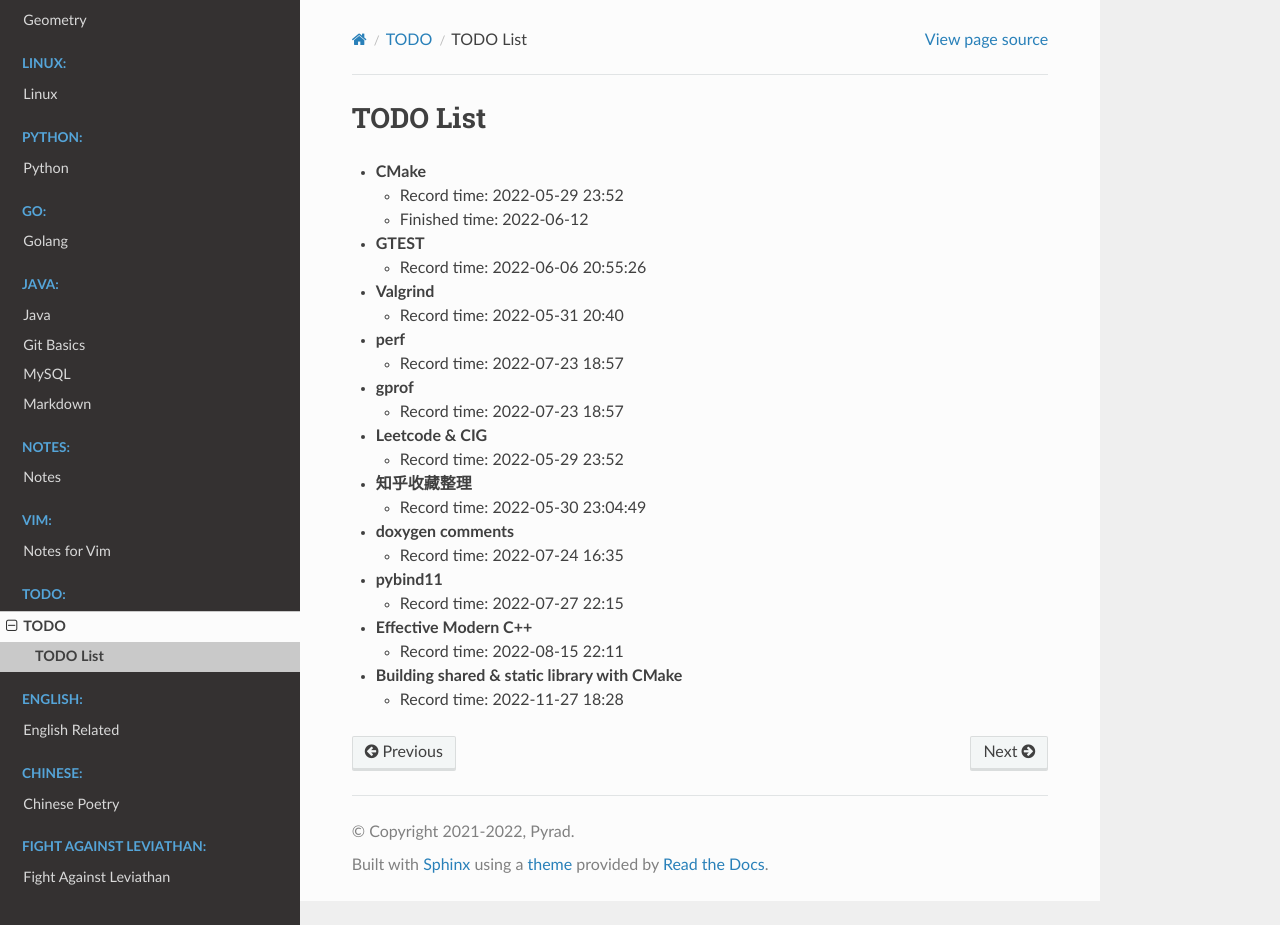
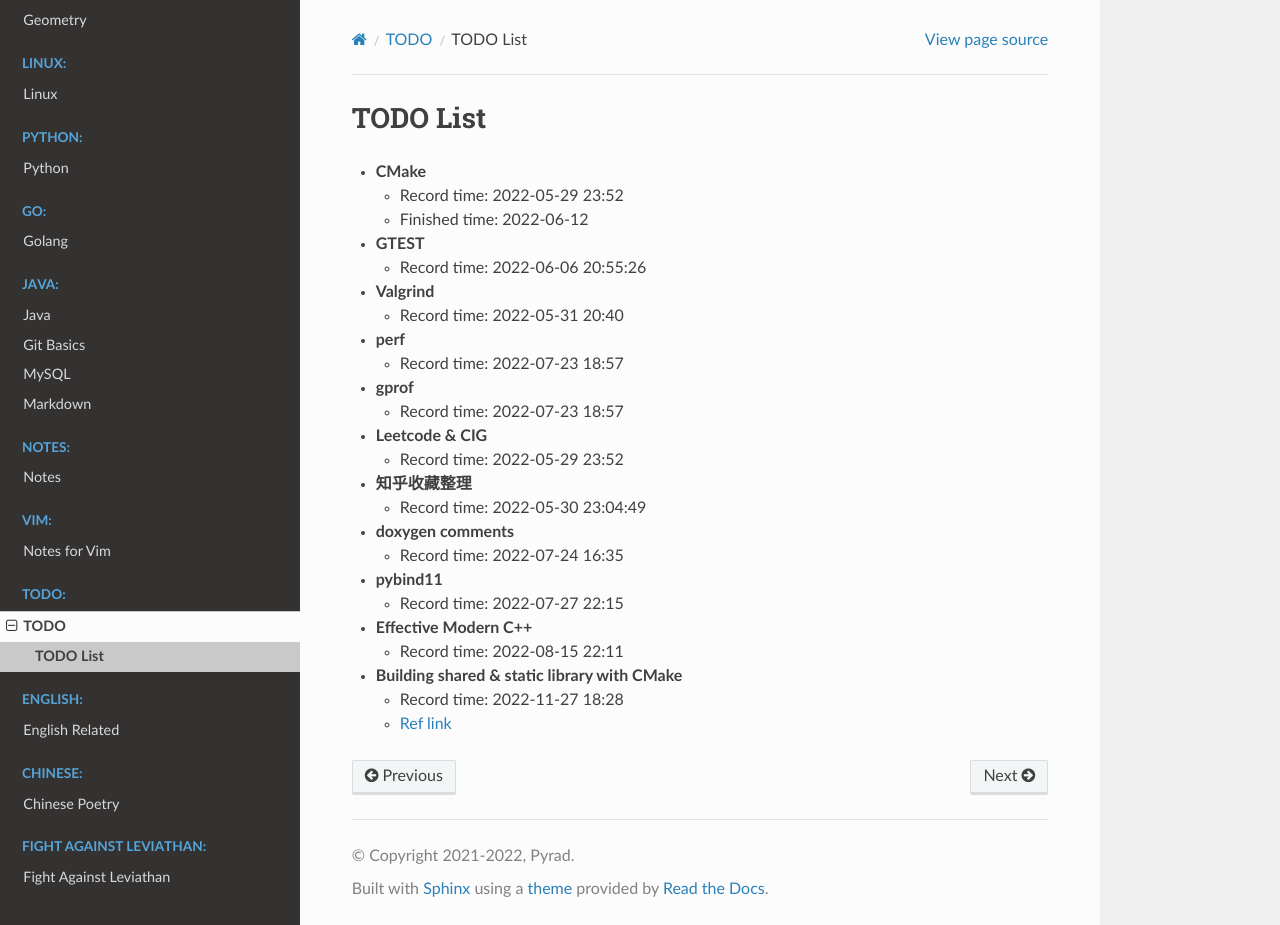
Before and after one commit to Pyrad/pyradnotes, a Sphinx documentation site: the page built from source/TODO/todo.md, in a window 1280 px wide and 925 px high. Built offline with Sphinx 7.4.7 and the Read the Docs theme 2.0.0, drawn with Linux system fonts in a browser that asks for light colours.

Commit message:
A link for reference
How to build shared & static libs with CMake

```diff
--- a/source/TODO/todo.md
+++ b/source/TODO/todo.md
@@ -24,3 +24,4 @@
 
 - **Building shared & static library with CMake**
   - Record time: 2022-11-27 18:28
+  - [Ref link](https://blog.csdn.net/weixin_43651879/article/details/118931486)
```
